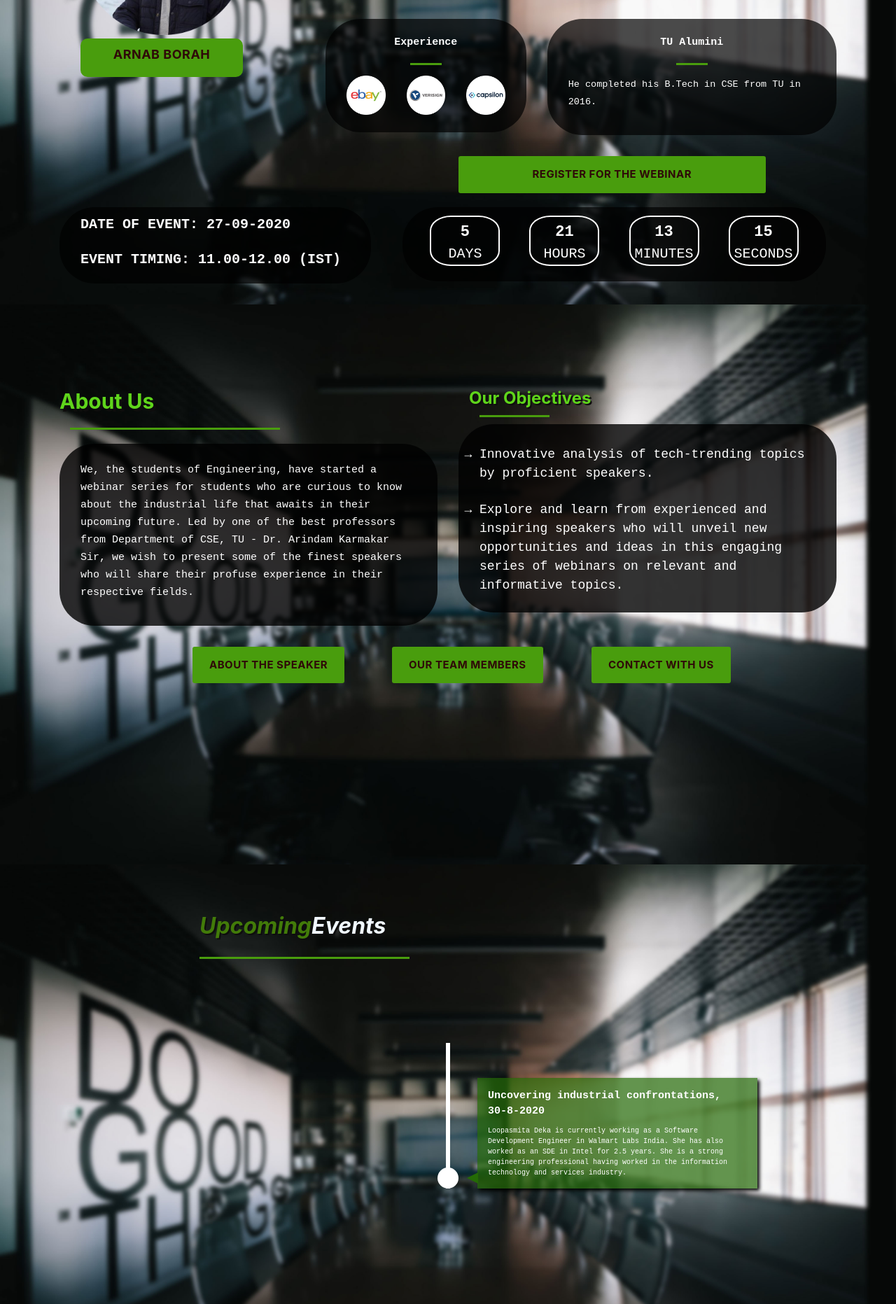
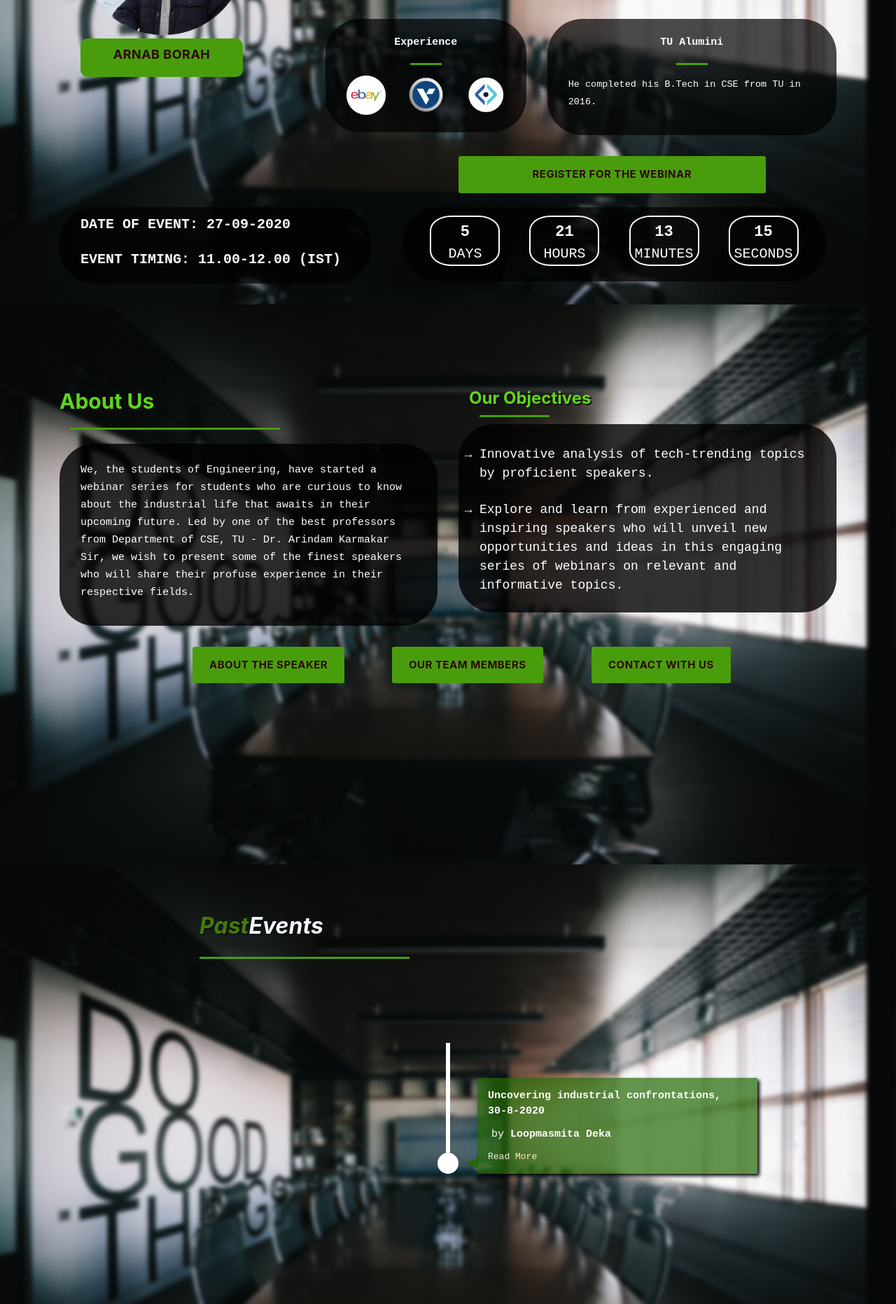
Before and after one commit to rajghosh2000/Symposium, a plain HTML site: page index.html in a window 1280 px wide. Shown: the part 1189-3052 px from the top of the page at 70% size. Drawn offline with nearby package versions, Linux system fonts and the light colour scheme.

Commit message:
Speaker part edited

```diff
--- a/index.html
+++ b/index.html
@@ -19,6 +19,8 @@
   <link rel="stylesheet" href="css/style.css"/>
 
   <link href="https://fonts.googleapis.com/css?family=Open+Sans:300,400,600,700,800" rel="stylesheet" />
+
+
   <link href="https://unpkg.com/tailwindcss@^1.0/dist/tailwind.min.css" rel="stylesheet" />
   <link href="//maxcdn.bootstrapcdn.com/bootstrap/4.1.1/css/bootstrap.min.css" rel="stylesheet" id="bootstrap-css">
 
@@ -139,10 +141,10 @@
                       <img class="spk-exp" src="img/ebay.png">
                     </div>
                     <div class="col-md-4">
-                      <img class="spk-exp" src="img/verisign.png">
+                      <img class="spk-exp" src="img/Verisign_logo.png">
                     </div>
                     <div class="col-md-4">
-                      <img class="spk-exp" src="img/capsilon logo-.png" alt="CDAC-Pune">
+                      <img class="spk-exp" src="img/Capsilon_logo.png">
                     </div>
                   </div>
                 </div>
@@ -321,7 +323,7 @@
   <div class="reg-content" id="registration">
     <div class="container">
       <div class="col-md-8 mx-auto past-event">
-        <span><em>Upcoming</em><em class="em">Events</em>
+        <span><em>Past</em><em class="em">Events</em>
         </span>
         <div class="line-dec"></div>
       </div>
@@ -329,16 +331,17 @@
         <ul>
           <li>
             <div>
-              <time>Uncovering industrial confrontations, <br>30-8-2020</time> Loopasmita Deka is currently working as a
-              Software Development Engineer in Walmart Labs India. She has also worked as an SDE in Intel for 2.5 years.
-              She is a strong engineering professional having worked in the information technology and services
-              industry.
+              <time>Uncovering industrial confrontations,<br>30-8-2020</time>
+              <p class="pl-2">by <b>Loopmasmita Deka</b></p>
+              <a href="#" style="color: antiquewhite; font-size: small;">Read More</i>
             </div>
           </li>
         </ul>
       </div>
     </div>
   </div>
+
+
 
 
   <!-- Team Page -->
```
Also changed, not shown: css/templatemo-main.css (line endings or trailing spaces), img/Capsilon_logo.png (added), img/Loopmasmita.png (renamed from img/Speaker.png), img/Verisign_logo.png (added), img/capsilon logo-.png (deleted), img/verisign.png (deleted).
